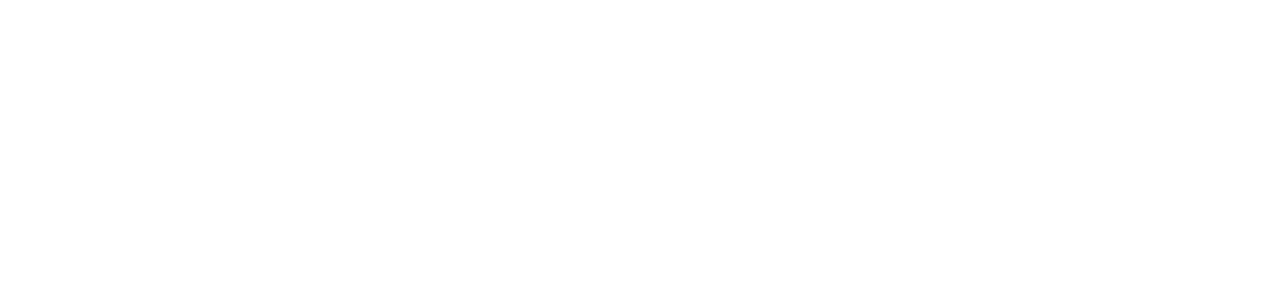
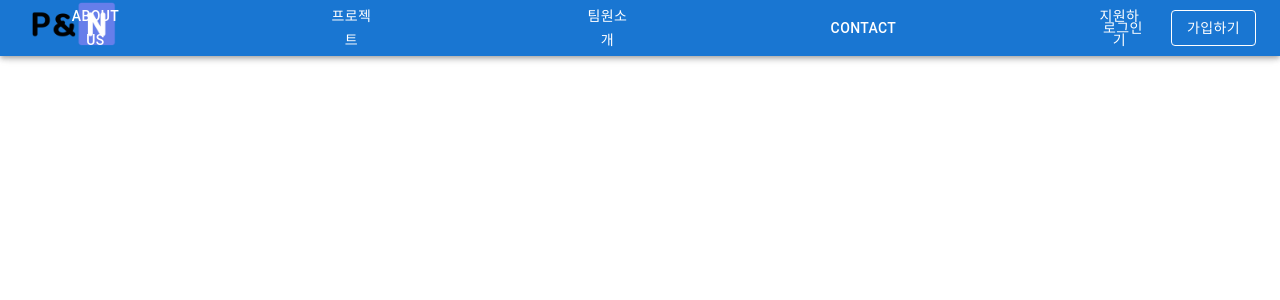
Before and after one commit to inje-pnn/pnn-web, a React (Vite) app in the folder pnn-web-front/: page /aboutus in a window 1280 px wide. Before the commit this address had no page. Shown: the top 300 px of the page. Built offline with nearby package versions, Linux system fonts and the light colour scheme.

Commit message:
feat: change GNB with MUI

```diff
--- a/pnn-web-front/package.json
+++ b/pnn-web-front/package.json
@@ -12,9 +12,11 @@
     "deploy": "vite build && firebase deploy"
   },
   "dependencies": {
+    "@mui/icons-material": "^6.3.1",
     "@mui/material": "^6.3.0",
     "@mui/styled-engine": "^6.3.0",
     "@mui/styled-engine-sc": "^6.3.0",
+    "core-js": "^3.40.0",
     "firebase": "^11.1.0",
     "js-cookie": "^3.0.5",
     "react": "^18.3.1",
--- a/pnn-web-front/src/App.jsx
+++ b/pnn-web-front/src/App.jsx
@@ -1,7 +1,6 @@
 import React, { useEffect } from "react";
 import styled from "styled-components";
 
-import GlobalNavigationBar from "./widgets/GlobalNavigationBar";
 import { useAuth } from "./shared/hooks/auth/useAuth";
 import Header from "./widgets/layout/Header/Header";
 import { RootRoutes } from "./app/router/rootRoutes";
--- a/pnn-web-front/src/app/router/RootRoutes.jsx
+++ b/pnn-web-front/src/app/router/RootRoutes.jsx
@@ -6,10 +6,12 @@
 import { ShareDetail } from "../../pages/share/ShareDetail";
 import Layout from "../../widgets/layout/Layout";
 import { AdminPage } from "../../pages/admin/AdminPage";
+import AboutUs from "../../pages/AboutUs";
 
 export const RootRoutes = () => {
   return (
     <Routes>
+      <Route path="/aboutus" element={<Layout mainContent={<AboutUs />} />} />
       <Route path="/auth" element={<Layout mainContent={<AuthPage />} />} />
       <Route path="/share" element={<Layout mainContent={<SharePage />} />} />
       <Route path="/share/upload" element={<Layout mainContent={<ShareUpload />} />} />
--- /dev/null
+++ b/pnn-web-front/src/pages/AboutUs.jsx
@@ -0,0 +1,16 @@
+import styled from "styled-components";
+
+const Contaniner = styled.div`
+  width: 100%;
+  height: 100dvh;
+`;
+
+const AboutUs = () => {
+  return (
+    <Contaniner>
+
+    </Contaniner>
+  );
+};
+
+export default AboutUs;
--- a/pnn-web-front/src/widgets/GlobalNavigationBar.jsx
+++ /dev/null
@@ -1,24 +0,0 @@
-import React from "react";
-import styled from "styled-components";
-
-const Container = styled.div`
-  width: 100%;
-  height: 10%;
-  background-color: gray;
-
-
-  @media (min-width: 768px) {
-    height: 15%;
-    background-color: lightgray;
-  }
-`;
-
-const GlobalNavigationBar = () => {
-  return (
-    <Container>
-      test test
-    </Container>
-  );
-};
-
-export default GlobalNavigationBar;
--- /dev/null
+++ b/pnn-web-front/src/widgets/layout/Header/Header2.jsx
@@ -0,0 +1,73 @@
+import { useState } from 'react';
+import AppBar from '@mui/material/AppBar';
+import Box from '@mui/material/Box';
+import Toolbar from '@mui/material/Toolbar';
+import Typography from '@mui/material/Typography';
+import Button from '@mui/material/Button';
+import IconButton from '@mui/material/IconButton';
+import MenuIcon from '@mui/icons-material/Menu';
+import Logo from '../../../assets/images/pnnlogo.png';
+
+export default function Header() {
+  const [menuBarState, setMenuBarState] = useState(false);
+
+  const onClickMenuButton = (menuBarState, setMenuBarState) => {
+    setMenuBarState(!menuBarState);
+  };
+
+  return (
+    <Box sx={{
+        width: '100%',
+        height: '7vh',
+        position: 'fixed',
+        top: '0',
+        zIndex: '1',
+    }}>
+      <AppBar position="static" sx={{ height: '100%' }}>
+        <Toolbar sx={{
+          height: '100%',
+          minHeight: '100% !important',
+          display: 'flex',
+          justifyContent: 'space-between',
+        }}>
+          <Typography variant="h6" component="div">
+          <Box
+            component="img"
+            sx={{
+              height: '100px',
+              width: '100px',
+              objectFit: 'contain'
+            }}
+            src={Logo}
+            alt="P&N Logo"
+          />
+          </Typography>
+
+          {/* 중앙 메뉴 아이템들 */}
+          <Box sx={{ width: '60%', display: 'flex', alignItems: 'center', justifyContent: 'center', gap: '12rem'}}>
+            <Button color="inherit">About Us</Button>
+            <Button color="inherit">프로젝트</Button>
+            <Button color="inherit">팀원소개</Button>
+            <Button color="inherit">Contact</Button>
+            <Button color="inherit">지원하기</Button>
+          </Box>
+
+          {/* 우측 로그인/가입 버튼 */}
+          <Box sx={{ display: 'flex', gap: '1rem' }}>
+            <Button color="inherit">로그인</Button>
+            <Button color="inherit" variant="outlined" sx={{ borderColor: 'white' }}>
+              가입하기
+            </Button>
+            {/* <IconButton
+              size="large"
+              color="inherit"
+              aria-label="menu"
+            >
+              <MenuIcon />
+            </IconButton> */}
+          </Box>
+        </Toolbar>
+      </AppBar>
+    </Box>
+  );
+}
--- a/pnn-web-front/src/widgets/layout/Layout.jsx
+++ b/pnn-web-front/src/widgets/layout/Layout.jsx
@@ -1,6 +1,7 @@
 import React from "react";
 import styled from "styled-components";
 import Header from "./Header/Header";
+import ButtonAppBar from "./Header/Header2";
 
 const Container = styled.div`
   width: 100%;
@@ -10,25 +11,26 @@
   @media (min-width: 768px) {
     width: 1920px;
     height: 100vh;
+    display: flex;
+    align-items: center;
+    justify-content: center;
   }
 `;
 
 const Main = styled.div`
-  width: 100%;
+  width: 1920px;
   height: 92dvh;
-  border: 1px solid red;
   margin-top: 7vh;
   @media (min-width: 768px) {
     width: 1920px;
     height: 100vh;
-    border: 1px solid lightgray;
   }
 `;
 
 const Layout = ({ mainContent }) => {
   return (
     <Container>
-      <Header />
+      <ButtonAppBar />
       <Main>{mainContent}</Main>
     </Container>
   );
```
Also changed, not shown: pnn-web-front/src/features/PnnLogo/PnnLogo.jsx (deleted, +0 -21 lines), 1 other file (tests, documents, lock files or other folders).
